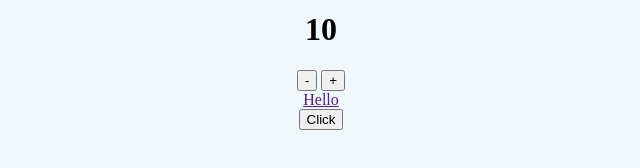
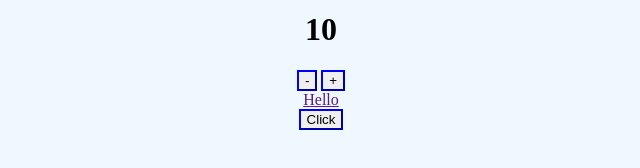
Before and after one commit to DaRaForU/TestGit, a plain HTML site: page index.html in a window 1280 px wide. Shown: the part 368-536 px from the top of the page, without its empty margins (327-967 px from the left). Drawn offline with Linux system fonts and the light colour scheme.

Commit message:
Add button Sytle

```diff
--- a/styles.css
+++ b/styles.css
@@ -10,3 +10,7 @@ body{
 div{
     text-align: center;
 }
+
+button{
+    border-color: blue;
+}
```
